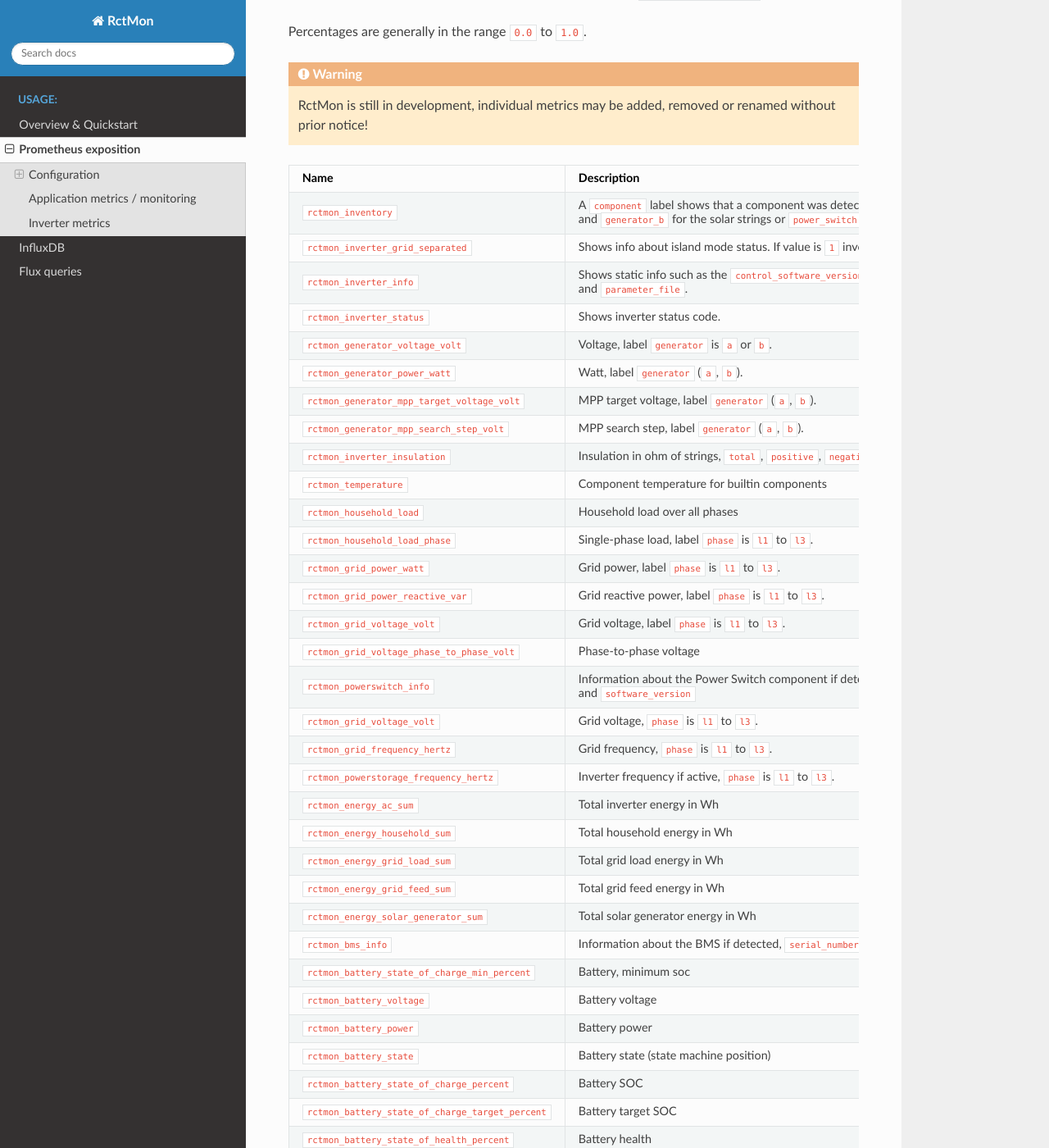
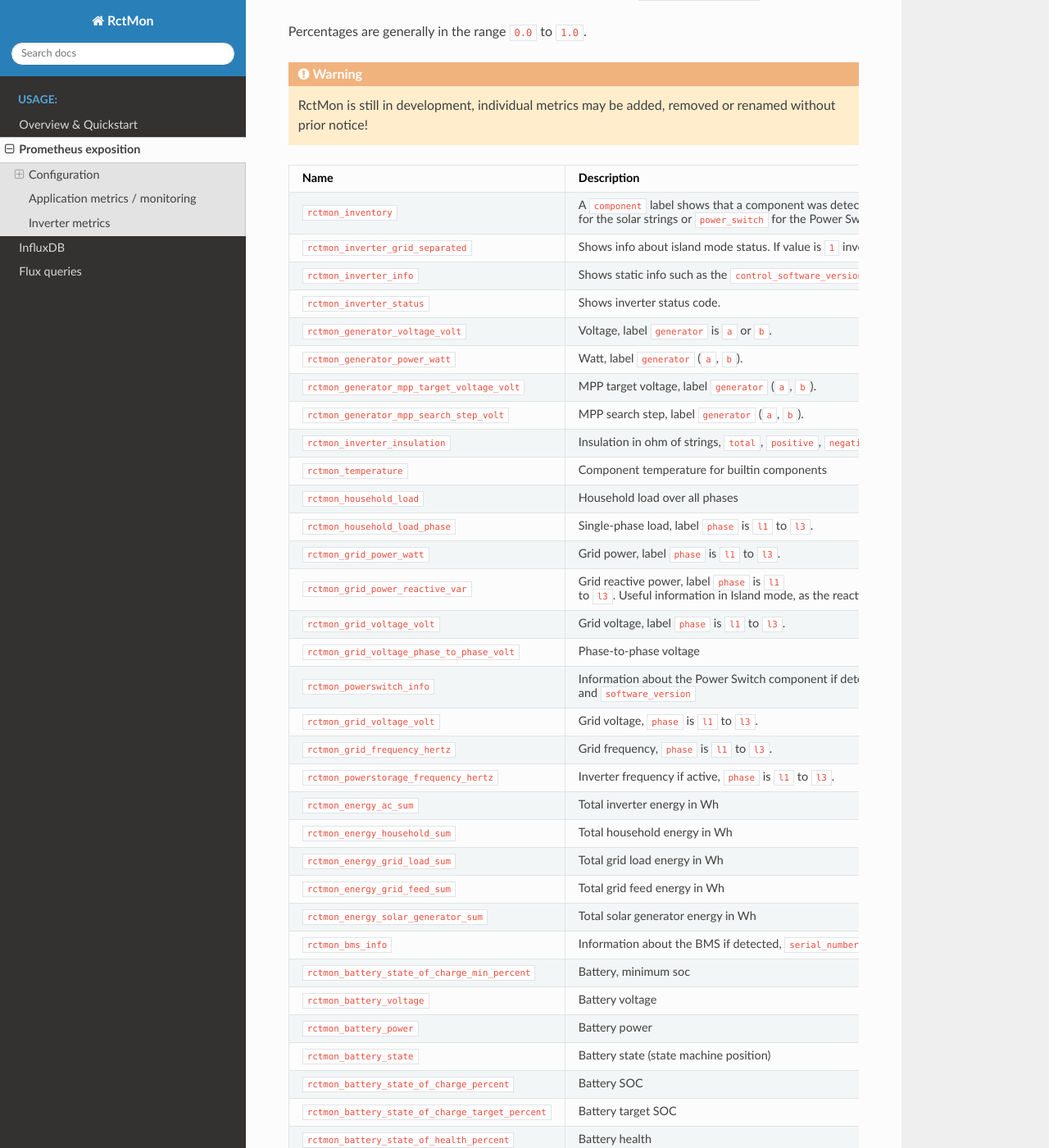
Before and after one commit to svalouch/rctmon, a Sphinx documentation site: the page built from docs/use_prometheus.rst, in a window 1280 px wide and 1400 px high, scrolled down 2091 px. Shown: the whole window at 82% size. Built offline with Sphinx 7.4.7 and the Read the Docs theme 2.0.0, drawn with Linux system fonts in a browser that asks for light colours.

Commit message:
minor text change

```diff
--- a/docs/use_prometheus.rst
+++ b/docs/use_prometheus.rst
@@ -135,6 +135,8 @@
 | ``rctmon_grid_power_watt``                        | Grid power, label ``phase`` is ``l1`` to ``l3``.                |
 +---------------------------------------------------+-----------------------------------------------------------------+
 | ``rctmon_grid_power_reactive_var``                | Grid reactive power, label ``phase`` is ``l1`` to ``l3``.       |
+|                                                   | Useful information in Island mode, as the reactive              |
+|                                                   | power must be driven by the inverter fully.                     |
 +---------------------------------------------------+-----------------------------------------------------------------+
 | ``rctmon_grid_voltage_volt``                      | Grid voltage, label ``phase`` is ``l1`` to ``l3``.              |
 +---------------------------------------------------+-----------------------------------------------------------------+
```
Also changed, not shown: other parts of docs/use_prometheus.rst (+1 -1 lines).
